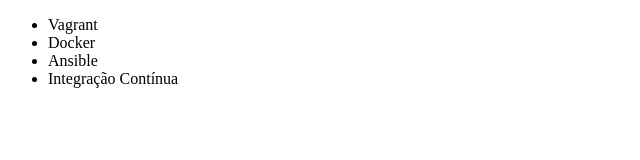
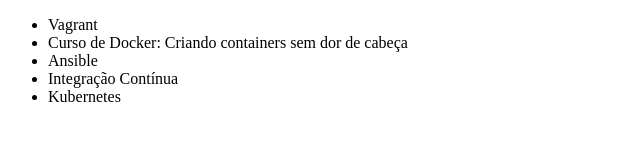
Before and after one commit to DankaFreitas/meu-git, a plain HTML site: page index.html in a window 1280 px wide. Shown: the whole page, without its empty margins (0-640 px from the left). Drawn offline with Linux system fonts and the light colour scheme.

Commit message:
Atualizando nome do curso de Docker

```diff
--- a/index.html
+++ b/index.html
@@ -7,9 +7,10 @@
 <body>
     <ul>
         <li>Vagrant</li>
-        <li>Docker</li>
+        <li>Curso de Docker: Criando containers sem dor de cabeça</li>
         <li>Ansible</li>
         <li>Integração Contínua</li>
+        <li>Kubernetes</li>
     </ul>
 </body>
 </html>
```
